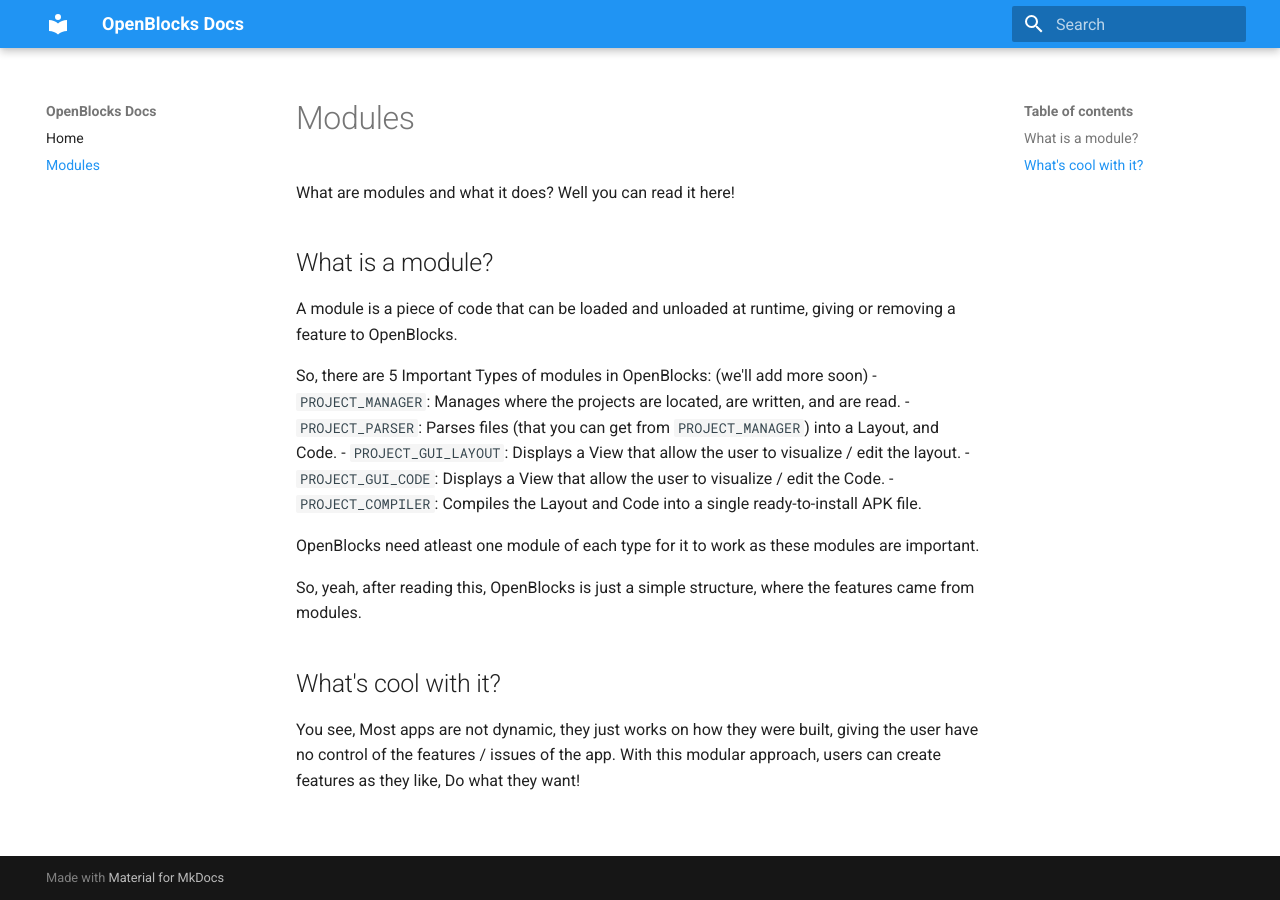
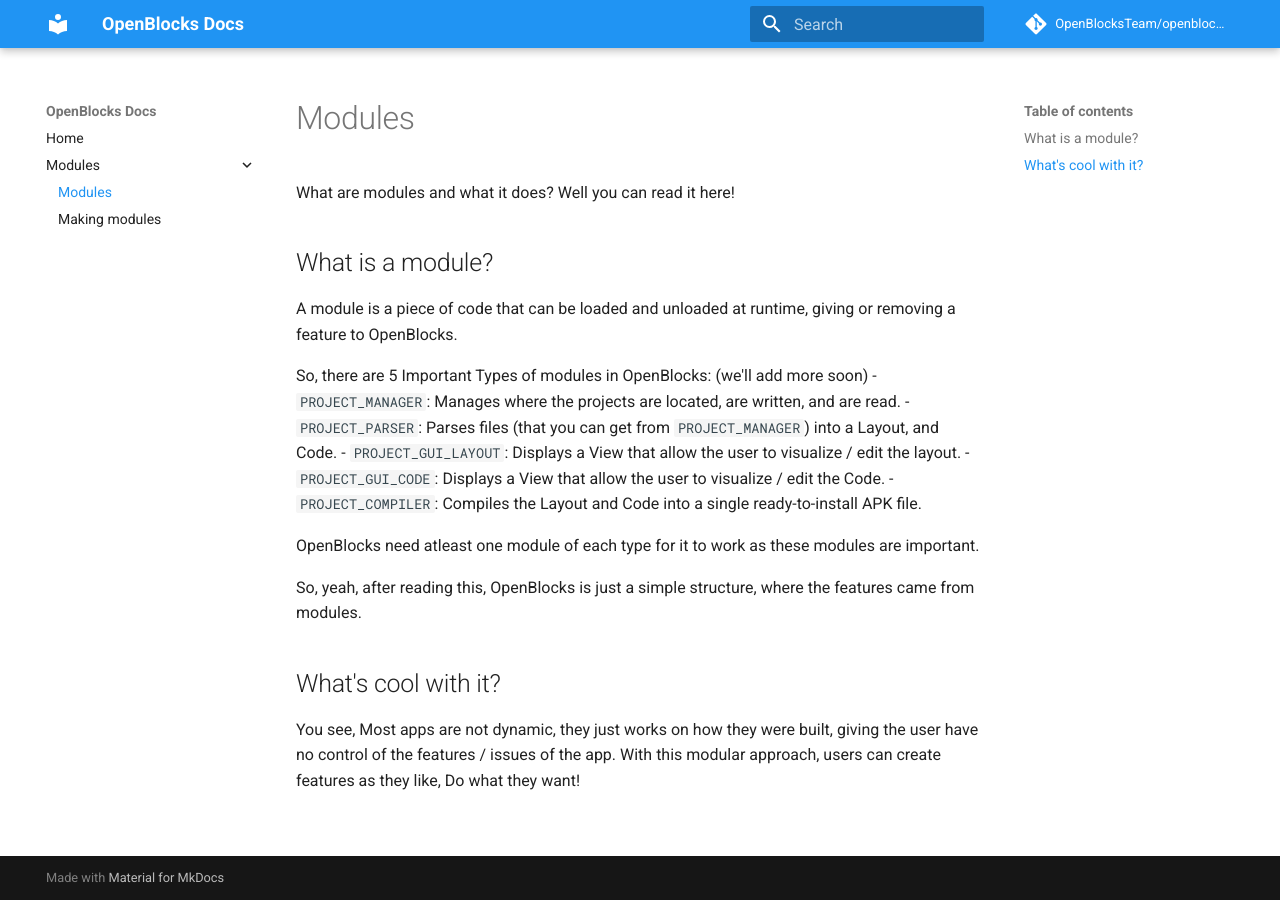
Before and after one commit to OpenBlocksTeam/openblocks-docs, an MkDocs documentation site: the page built from docs/modules/home.md, in a window 1280 px wide. Built offline with MkDocs 1.6.1 and Material for MkDocs 9.7.7, drawn with Linux system fonts in a browser that asks for light colours; comment, search, counter and statistics services are not loaded.

Commit message:
feat: add modules stuff, some header changes

```diff
--- a/mkdocs.yml
+++ b/mkdocs.yml
@@ -1,4 +1,7 @@
 site_name: OpenBlocks Docs
+repo_url: https://github.com/OpenBlocksTeam/openblocks-app
+repo_name: OpenBlocksTeam/openblocks-app
+edit_uri: https://github.com/OpenBlocksTeam/openblocks-docs/edit/main/docs/
 theme:
   name: material
   favicon: images/favicon.ico
```
Also changed, not shown: docs/modules/home.md (renamed from docs/modules.md), docs/modules/making-modules.md (added), 2 other files.
